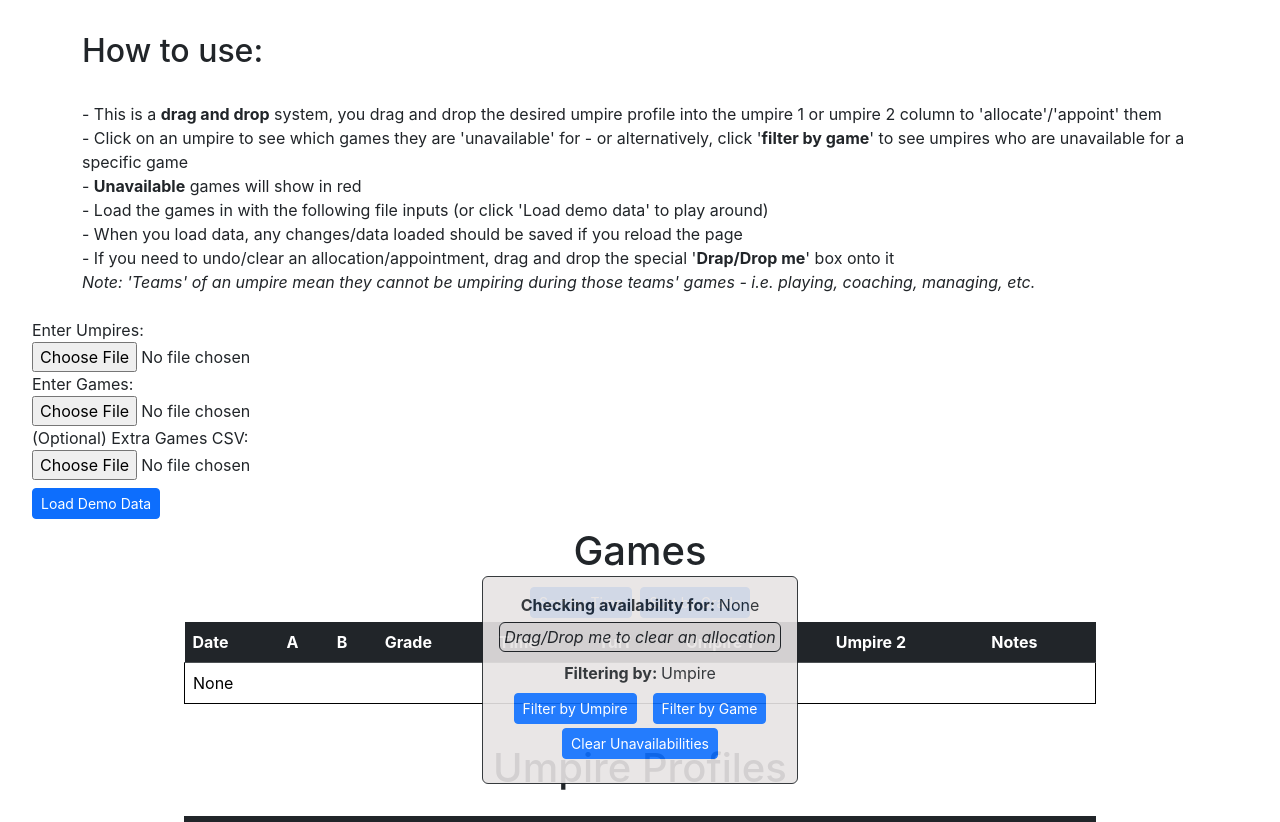
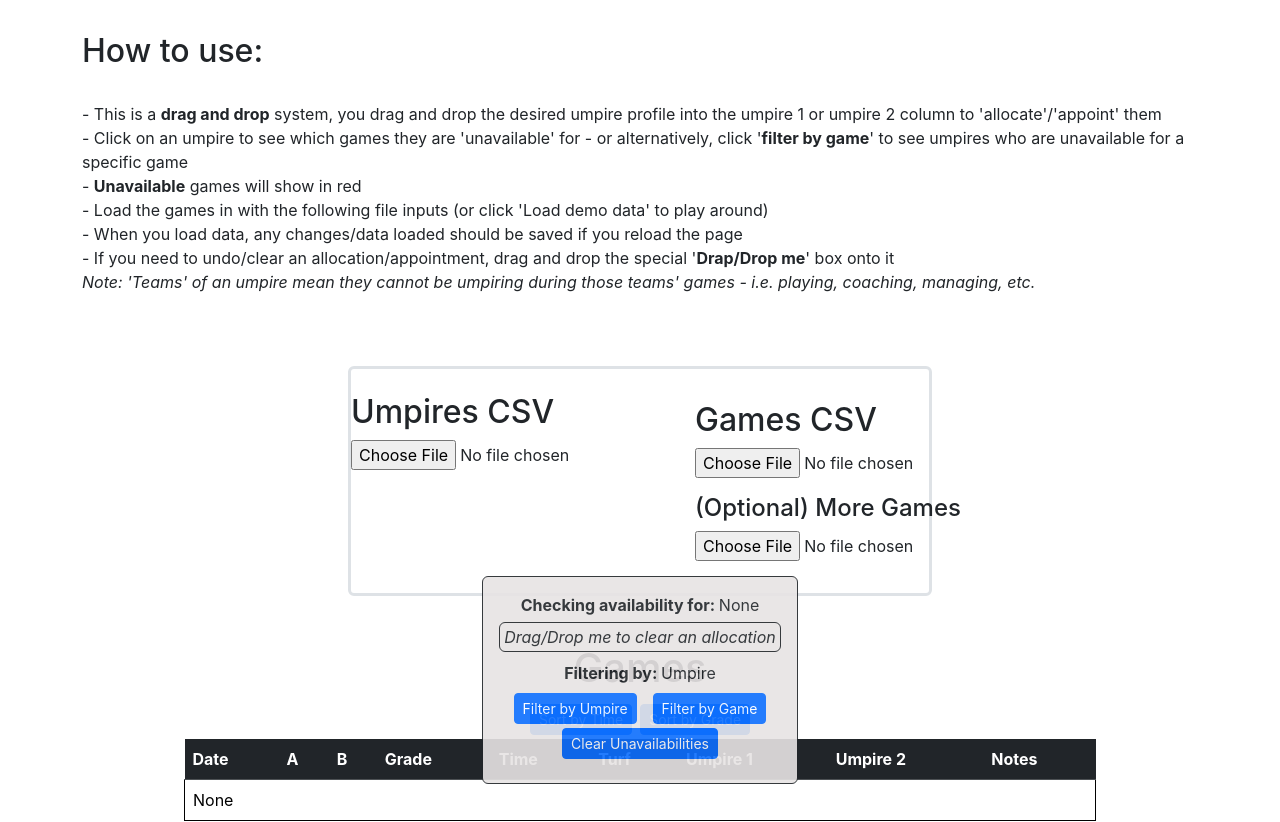
Before and after one commit to Skwangles/openUmpireAssigner, a React (Create React App) app: page / in a window 1280 px wide. Shown: the top 822 px of the page. Built offline with nearby package versions, Linux system fonts and the light colour scheme; the HTML template or start-up script is replaced by a standard one.

Commit message:
making CSV inputs more prominent

```diff
--- a/src/App.js
+++ b/src/App.js
@@ -134,25 +134,21 @@ function App() {
         <i>Note: 'Teams' of an umpire mean they cannot be umpiring during those teams' games - i.e. playing, coaching, managing, etc.</i>
       </div>
       <br />
+      <div className='py-5 container w-50'>
+      <div className='py-4 d-flex justify-content-lg-evenly border border-3 rounded'>
         <div>
-        Enter Umpires:
-        <br />
+          <h2>Umpires CSV</h2>
           <input type="file" accept=".csv" onChange={handleUmpiresUpload} />
         </div>
 
-      <div>
-        Enter Games:<br />
+        <div className='py-2'>
+        <h2>Games CSV</h2>
           <input type="file" accept=".csv" onChange={handleGamesUpload} />
-      </div>
-      <div>
-        (Optional) Extra Games CSV:<br />
+          <h4 className='mt-3'>(Optional) More Games</h4>
           <input type="file" accept=".csv" onChange={addSecondCSV} />
         </div>
-      <div className='py-2'>
-        <Button className=" btn-sm btn-primary" onClick={loadExamples}>Load Demo Data</Button>
       </div>
-
-
+</div>
 
       {/* Print games */}
       <h1>Games</h1>
@@ -170,14 +166,14 @@ function App() {
       </div>
 
       <div className='sticky-bottom py-3 container-sm d-flex justify-content-center' style={{ width: "auto", pointerEvents: "none" }}>
-        <div className=' control-panel p-3 border border-dark rounded' style={{pointerEvents: "auto"}}>
+        <div className=' control-panel p-3 border border-dark rounded' style={{ pointerEvents: "auto" }}>
           <div className='pb-2'><b>Checking availability for: </b>{highlightType === "game" ? (selectedGame.hasOwnProperty("A") ? selectedGame.Date + '@' + selectedGame.Time + " - " + selectedGame.A + ' vs ' + selectedGame.B : "None") : selectedUmpire.hasOwnProperty("Name") ? selectedUmpire.Name + " - Levels: " + selectedUmpire.Levels + " - Teams: " + selectedUmpire.Teams : "None"}</div>
           <div draggable onDragStart={handleDragStartOfEmpty}><i className='border border-dark rounded p-1'>Drag/Drop me to clear an allocation</i></div>
           {/* Controls */}
           <div className='py-2'>
             <div className='py-1'>
               <div className='pb-2'><b>Filtering by: </b>{highlightType === "game" ? "Game" : highlightType === "umpire" ? "Umpire" : "-"}</div>
-              <Button className='btn-sm mx-2' onClick={() => { setHighlightType("umpire");  setSelectedGame({}); }}>Filter by Umpire</Button>
+              <Button className='btn-sm mx-2' onClick={() => { setHighlightType("umpire"); setSelectedGame({}); }}>Filter by Umpire</Button>
               <Button className='btn-sm mx-2' onClick={() => { setHighlightType("game"); setSelectedUmpire({}); }}>Filter by Game</Button>
             </div>
             <Button className='btn-sm mx-2' onClick={() => { setSelectedUmpire({}); setSelectedGame({}); }}>Clear Unavailabilities</Button>
```
Lines whose indentation alone changed are shown as unchanged.
